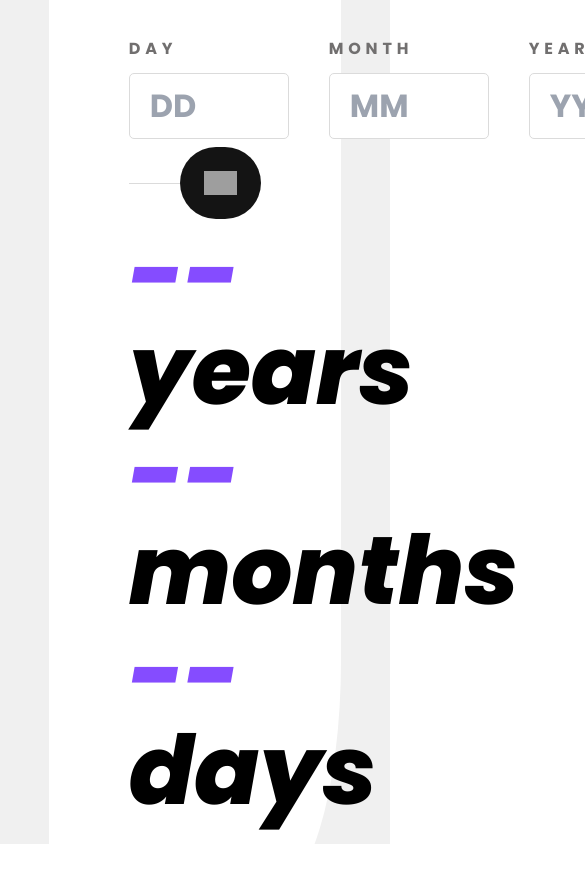
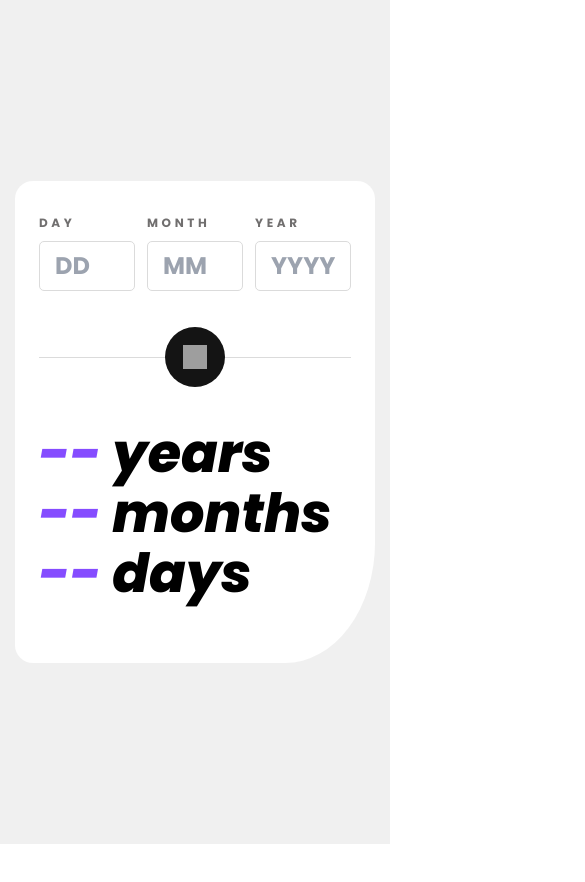
Before and after one commit to SerbanUntu/fm-Age-Calculator-App, a Nuxt app: page / in a window 390 px wide. Shown: the top 882 px of the page, 585 px wide, since content can reach past the window. After the commit the page ends 844 px from the top, so only its background shows below. Built offline with nearby package versions, Linux system fonts and the light colour scheme; grey boxes are pictures that could not be loaded.

Commit message:
feat: responsive ui

```diff
--- a/app.vue
+++ b/app.vue
@@ -70,40 +70,40 @@ function calculate() {
 
 <template>
   <div id="app-container"
-    class="text-base font-normal font-poppins bg-[--off-white] w-screen h-screen flex items-center justify-center">
-    <div class="bg-white p-10 rounded-xl rounded-br-[25%] flex flex-col gap-1 max-w-[900px] w-[75%]">
-      <div class="flex flex-row gap-5">
-        <div class="flex flex-col">
+    class="text-base font-normal font-poppins bg-[--off-white] w-screen h-screen flex items-center justify-center whitespace-nowrap overflow-x-hidden">
+    <div class="bg-white p-4 lg:p-6 rounded-xl rounded-br-[25%] flex flex-col gap-6 lg:gap-1 lg:w-[900px] w-fit m-1">
+      <div class="flex flex-row gap-2 lg:gap-4">
+        <div class="w-16 lg:w-20 flex flex-col shrink-0">
           <label class="text-[0.5rem] font-bold tracking-[0.15rem]"
           :class="{'text-[--light-red]': v$.day.$error, 'text-[--smokey-grey]': !v$.day.$error}">DAY</label>
           <input
-            class="w-20 py-1 px-2.5 border border-[--light-grey] rounded-[5px] text-[--off-black] font-bold focus:border-[--purple] focus:outline-none"
+            class="w-full py-1 px-2.5 border border-[--light-grey] rounded-[5px] text-[--off-black] font-bold focus:border-[--purple] focus:outline-none"
             placeholder="DD" maxlength="2" v-model="formData.day"
             :class="{'border-[--light-red]': v$.day.$error}" />
           <p class="text-[14px] italic text-[--light-red]" v-if="v$.day.$error">{{ v$.day.$errors[0].$message }}</p>
         </div>
-        <div class="flex flex-col">
+        <div class="w-16 lg:w-20 flex flex-col shrink-0">
           <label class="text-[0.5rem] font-bold tracking-[0.15rem]"
           :class="{'text-[--light-red]': v$.month.$error, 'text-[--smokey-grey]': !v$.month.$error}">MONTH</label>
           <input
-            class="w-20 py-1 px-2.5 border border-[--light-grey] rounded-[5px] text-[--off-black] font-bold focus:border-[--purple] focus:outline-none"
+            class="w-full py-1 px-2.5 border border-[--light-grey] rounded-[5px] text-[--off-black] font-bold focus:border-[--purple] focus:outline-none"
             placeholder="MM" maxlength="2" v-model="formData.month"
             :class="{'border-[--light-red]': v$.month.$error}" />
           <p class="text-[14px] italic text-[--light-red]" v-if="v$.month.$error">{{ v$.month.$errors[0].$message }}</p>
         </div>
-        <div class="flex flex-col">
+        <div class="w-16 lg:w-20 flex flex-col shrink-0">
           <label class="text-[0.5rem] font-bold tracking-[0.15rem]"
           :class="{'text-[--light-red]': v$.year.$error, 'text-[--smokey-grey]': !v$.year.$error}">YEAR</label>
           <input
-            class="w-20 py-1 px-2.5 border border-[--light-grey] rounded-[5px] text-[--off-black] font-bold focus:border-[--purple] focus:outline-none"
+            class="w-full py-1 px-2.5 border border-[--light-grey] rounded-[5px] text-[--off-black] font-bold focus:border-[--purple] focus:outline-none"
             placeholder="YYYY" maxlength="4" v-model="formData.year"
             :class="{'border-[--light-red]': v$.year.$error}" />
           <p class="text-[14px] italic text-[--light-red]" v-if="v$.year.$error">{{ v$.year.$errors[0].$message }}</p>
         </div>
       </div>
-      <div class="flex flex-row relative items-center">
-        <div class="h-[1px] w-full bg-[--light-grey]" />
-        <button :class="{ 'p-3 bg-[--off-black] rounded-full w-fit ml-auto': true, 'bg-[--purple]': years !== null }"
+      <div class="flex flex-row relative items-center justify-center lg:justify-end">
+        <div class="h-[1px] w-full bg-[--light-grey] absolute" />
+        <button :class="{ 'p-3 bg-[--off-black] rounded-full w-fit z-10': true, 'bg-[--purple]': years !== null }"
           @click="() => {
               v$.$validate();
               if(!v$.$invalid) {
@@ -111,15 +111,14 @@ function calculate() {
                 v$.$reset();
               }
             }">
-          <img src="/assets/images/icon-arrow.svg" />
+          <img class="w-4 h-4 lg:w-6 lg:h-6" src="/assets/images/icon-arrow.svg" />
         </button>
       </div>
-      <div class="font-extrabold italic text-5xl"><span class="text-[--purple]">{{ years === null ? '--' : years
-          }}</span> years</div>
-      <div class="font-extrabold italic text-5xl"><span class="text-[--purple]">{{ months === null ? '--' : months
-          }}</span> months</div>
-      <div class="font-extrabold italic text-5xl"><span class="text-[--purple]">{{ days === null ? '--' : days }}</span>
-        days</div>
+      <div class="font-extrabold italic mb-6 text-4xl lg:text-5xl">
+        <p><span class="text-[--purple]">{{ years === null ? '--' : years }}</span> years</p>
+        <p><span class="text-[--purple]">{{ months === null ? '--' : months }}</span> months</p>
+        <p><span class="text-[--purple]">{{ days === null ? '--' : days }}</span> days</p>
+      </div>
     </div>
   </div>
 </template>
--- a/assets/css/main.css
+++ b/assets/css/main.css
@@ -64,3 +64,9 @@
 html {
   font-size: 32px;
 }
+
+@media only screen and (max-width: 1024px) {
+  html {
+    font-size: 24px;
+  }
+}
```
